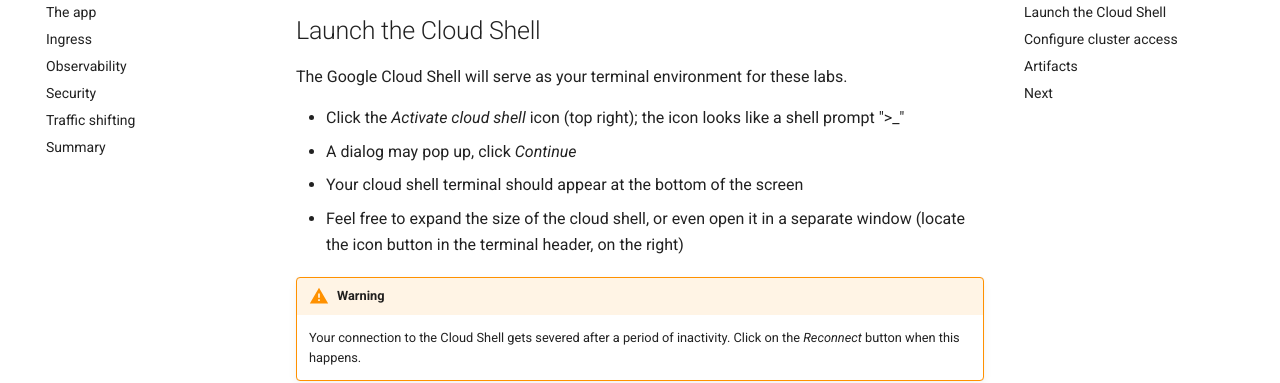
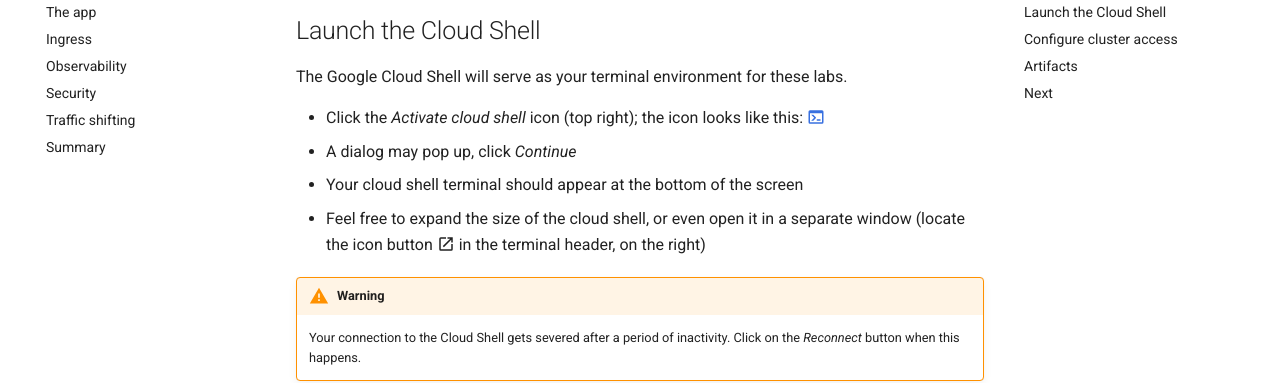
Before and after one commit to tetratelabs/istio-0to60, an MkDocs documentation site: the page built from docs/environment.md, in a window 1280 px wide and 1400 px high, scrolled down 786 px. Shown: the part 150-533 px from the top of the window. Built offline with MkDocs 1.6.1 and Material for MkDocs 9.7.7, drawn with Linux system fonts in a browser that asks for light colours; comment, search, counter and statistics services are not loaded.

Commit message:
icon references in instructions

```diff
--- a/docs/css/custom.css
+++ b/docs/css/custom.css
@@ -10,6 +10,10 @@
   --md-accent-fg-color: #F05623;
 }
 
+.gcp-blue {
+  color: #3870e0;
+}
+
 
 /* when pygments is enabled, the language class is suppressed for some strange reason,
   meaning this won't work / can't discriminate a shell block from any other block.
--- a/docs/environment.md
+++ b/docs/environment.md
@@ -28,10 +28,10 @@ Verify that your project is selected:
 
 The Google Cloud Shell will serve as your terminal environment for these labs.
 
-- Click the _Activate cloud shell_ icon (top right); the icon looks like a shell prompt ">_"
+- Click the _Activate cloud shell_ icon (top right); the icon looks like this: :material-console:{.gcp-blue}
 - A dialog may pop up, click _Continue_
 - Your cloud shell terminal should appear at the bottom of the screen
-- Feel free to expand the size of the cloud shell, or even open it in a separate window (locate the icon button in the terminal header, on the right)
+- Feel free to expand the size of the cloud shell, or even open it in a separate window (locate the icon button :material-open-in-new: in the terminal header, on the right)
 
 !!! warning
 
```
